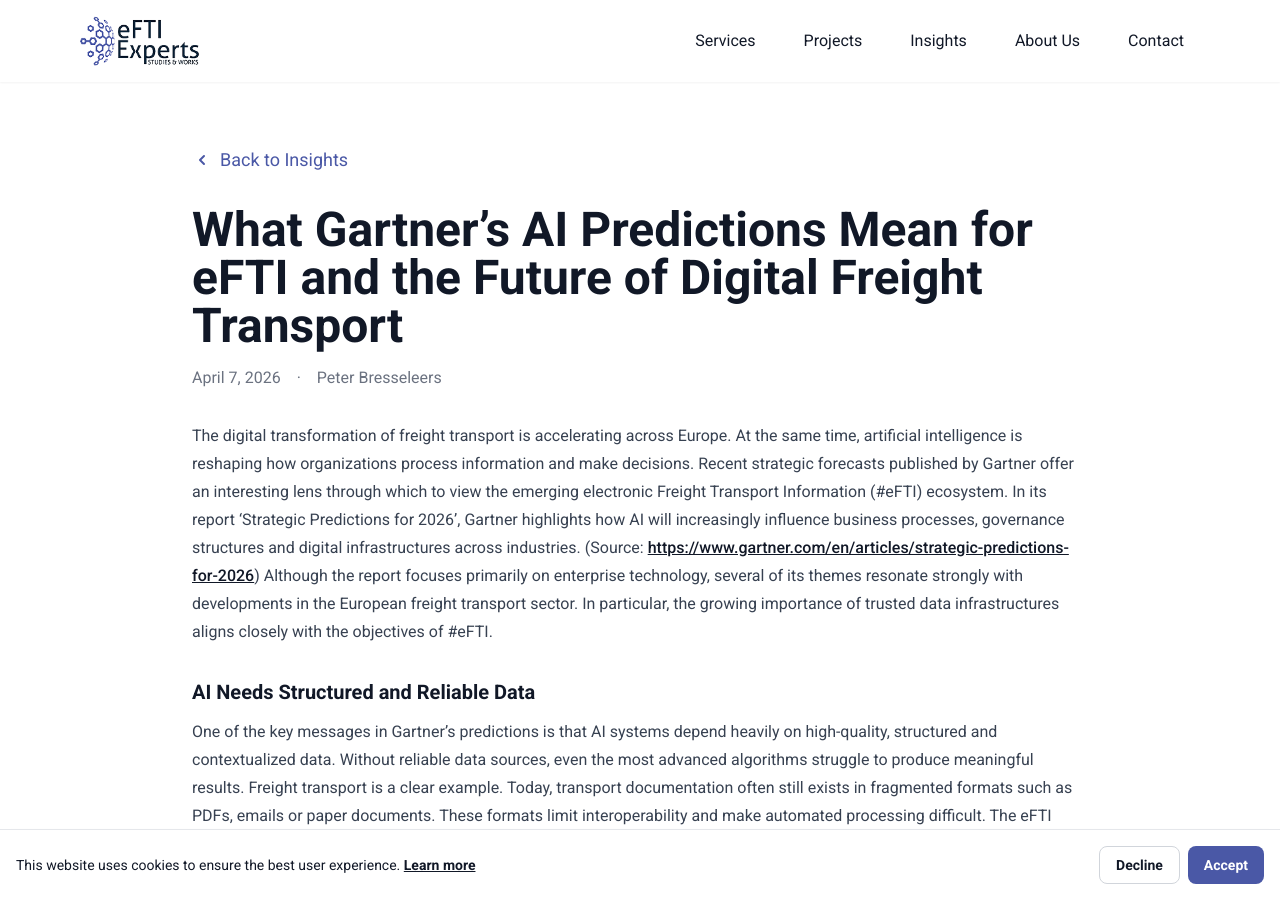
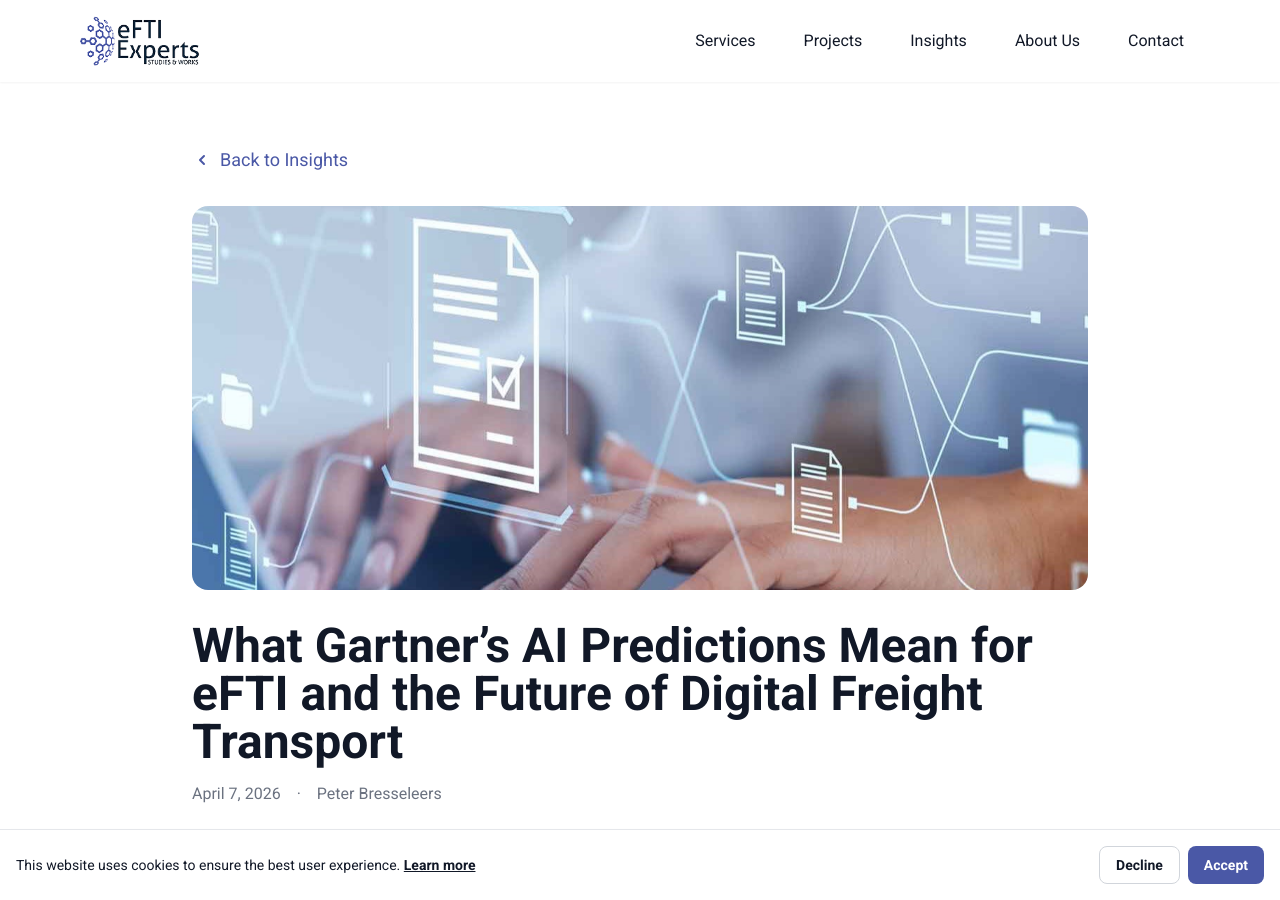
Before and after one commit to eFTI-Experts/homepage, a Jekyll site: the page built from _insights/what-gartners-ai-predictions-mean-for-efti-and-the-future-of-digital-freight-transport.md, in a window 1280 px wide and 900 px high. Built offline with Jekyll 4.4.1, drawn with Linux system fonts in a browser that asks for light colours.

Commit message:
Update _insights/what-gartners-ai-predictions-mean-for-efti-and-the-future-of-digital-freight-transport.md (via Pages CMS)

```diff
--- a/_insights/what-gartners-ai-predictions-mean-for-efti-and-the-future-of-digital-freight-transport.md
+++ b/_insights/what-gartners-ai-predictions-mean-for-efti-and-the-future-of-digital-freight-transport.md
@@ -2,6 +2,7 @@
 title: What Gartner’s AI Predictions Mean for eFTI and the Future of Digital
   Freight Transport
 date: 7 April 2026
+picture: /images/insights/1774251953305.jpeg
 author: Peter Bresseleers
 ---
 The digital transformation of freight transport is accelerating across Europe. At the same time, artificial intelligence is reshaping how organizations process information and make decisions. Recent strategic forecasts published by Gartner offer an interesting lens through which to view the emerging electronic Freight Transport Information (#eFTI) ecosystem. In its report 'Strategic Predictions for 2026', Gartner highlights how AI will increasingly influence business processes, governance structures and digital infrastructures across industries. (Source: [https://www.gartner.com/en/articles/strategic-predictions-for-2026](https://www.gartner.com/en/articles/strategic-predictions-for-2026)) Although the report focuses primarily on enterprise technology, several of its themes resonate strongly with developments in the European freight transport sector. In particular, the growing importance of trusted data infrastructures aligns closely with the objectives of #eFTI.
```
